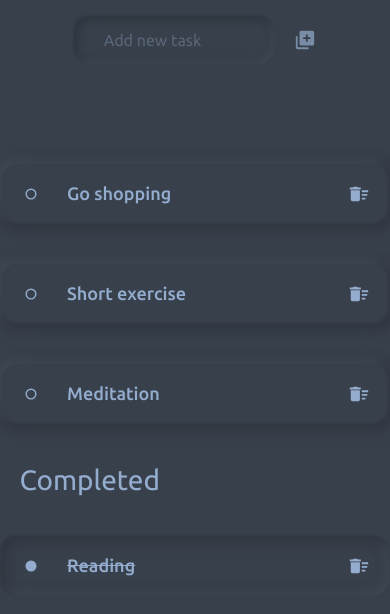
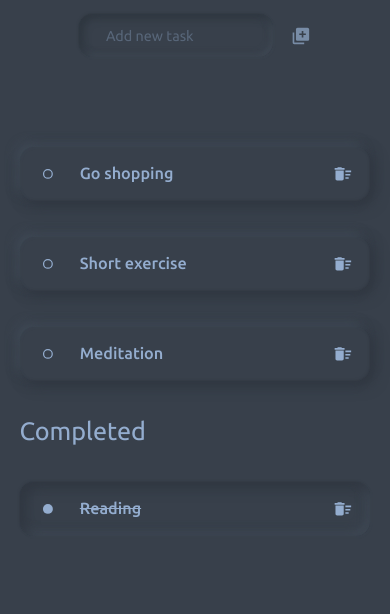
Before and after one commit to wselimzade/TodoApp, a React (Create React App) app: page / in a window 390 px wide. Shown: the top 614 px of the page. Built offline with nearby package versions, Linux system fonts and the light colour scheme.

Commit message:
Responsiveness

```diff
--- a/src/style/index.css
+++ b/src/style/index.css
@@ -13,3 +13,15 @@ body {
   font-family: 'Ubuntu', sans-serif;
   /* width: 100%; */
 }
+
+@media screen and (max-width: 440px) {
+  html {
+    font-size: 9px;
+  }
+}
+
+@media screen and (max-width: 375px) {
+  html {
+    font-size: 8px;
+  }
+}
```
